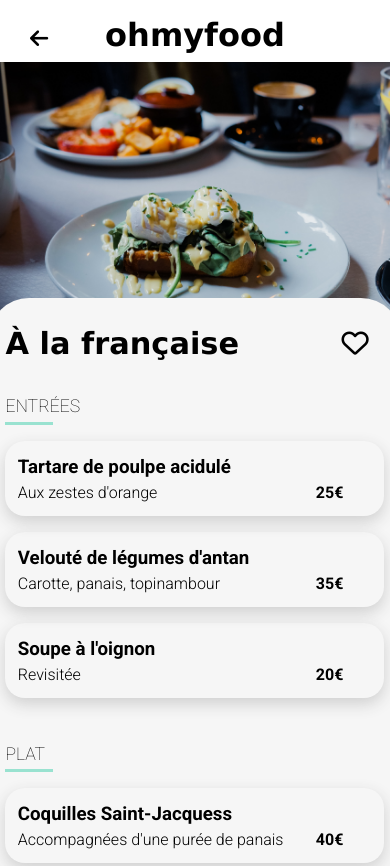
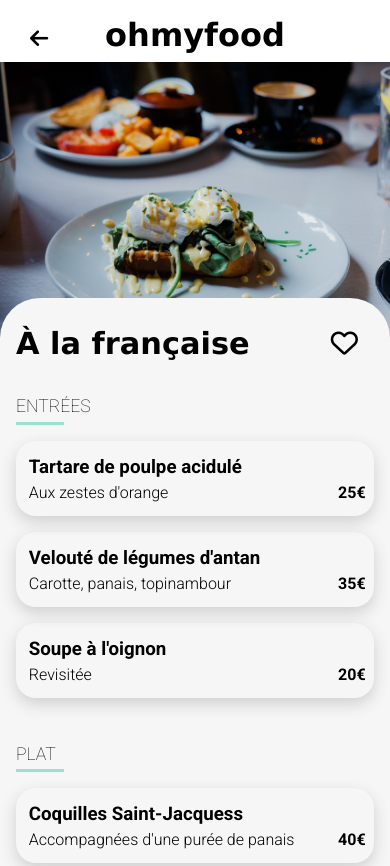
Before and after one commit to Christopher-BLAUD/BlaudChristopher_3_22112021, a website: page menu_alf.html in a window 390 px wide. Shown: the top 866 px of the page. Drawn offline with Linux system fonts and the light colour scheme; a web font is replaced by a local one.

Commit message:
correctif affichage mobile

```diff
--- a/sass/Utils/_mixins.scss
+++ b/sass/Utils/_mixins.scss
@@ -124,7 +124,7 @@
             &_card{
                 display: flex;
                 height: 75px;
-                width: 23.7em;
+                width: 23.8em;
                 border-radius: 20px;
                 margin-top: 1em;
                 padding-left: .8em;
@@ -176,7 +176,7 @@
                 &_price{
                     display: flex;
                     align-items: flex-end;
-                    justify-content: flex-start;
+                    justify-content: center;
                     margin: 0 1em;
                     margin-bottom: .9em;
                     width: 55px;
--- a/sass/main.scss
+++ b/sass/main.scss
@@ -518,7 +518,12 @@ body{
         background-color: $bg;
         border-top-left-radius: 40px;
         border-top-right-radius: 40px;
-        padding: .5em 1em;
+        width: 100%;
+        padding: 0 1em;
+        & article{
+            display: flex;
+            justify-content: center;
+        }
         @include touch-pad{
             flex-flow: row wrap;
         }
@@ -531,6 +536,7 @@ body{
             justify-content: space-between;
             align-items: center;
             padding-right: 1em;
+            margin-top: .5em;
             @include touch-pad{
                 justify-content: center;
                 padding: 0;
```
Also changed, not shown: public/css/style.css, 1 other file.
